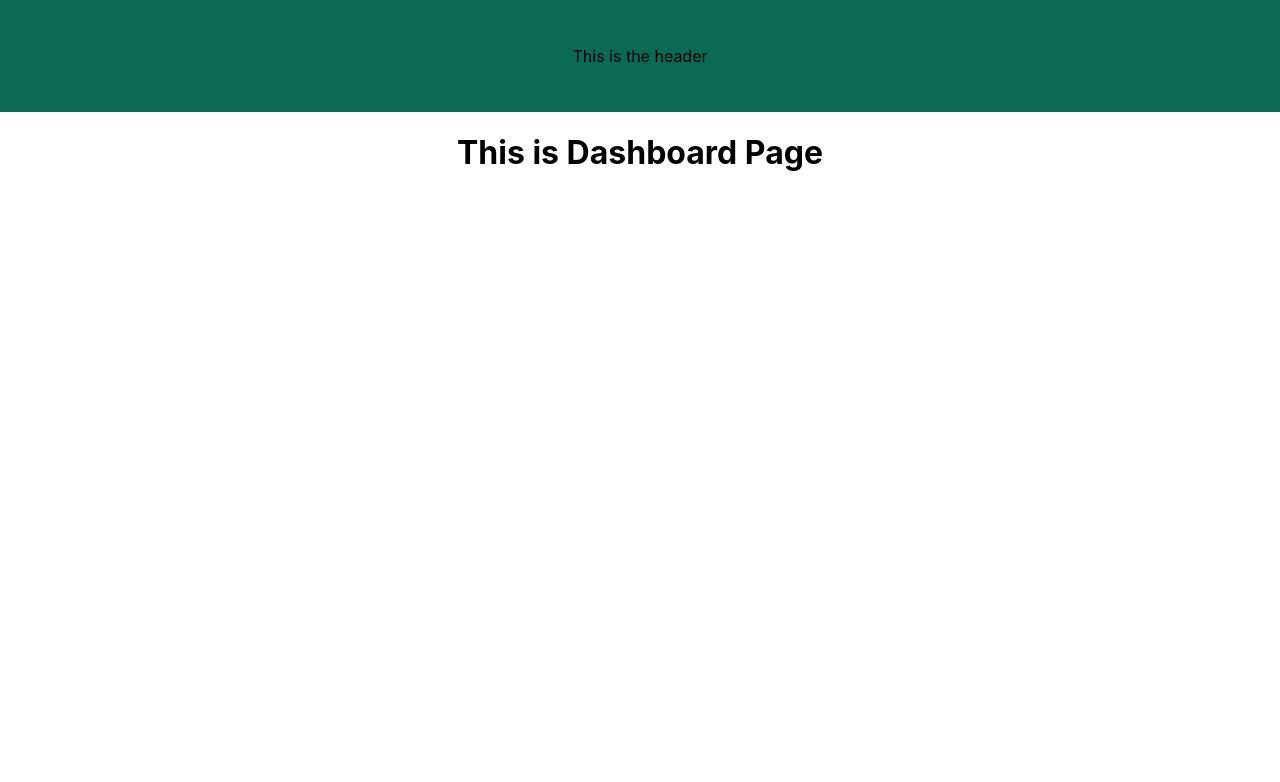
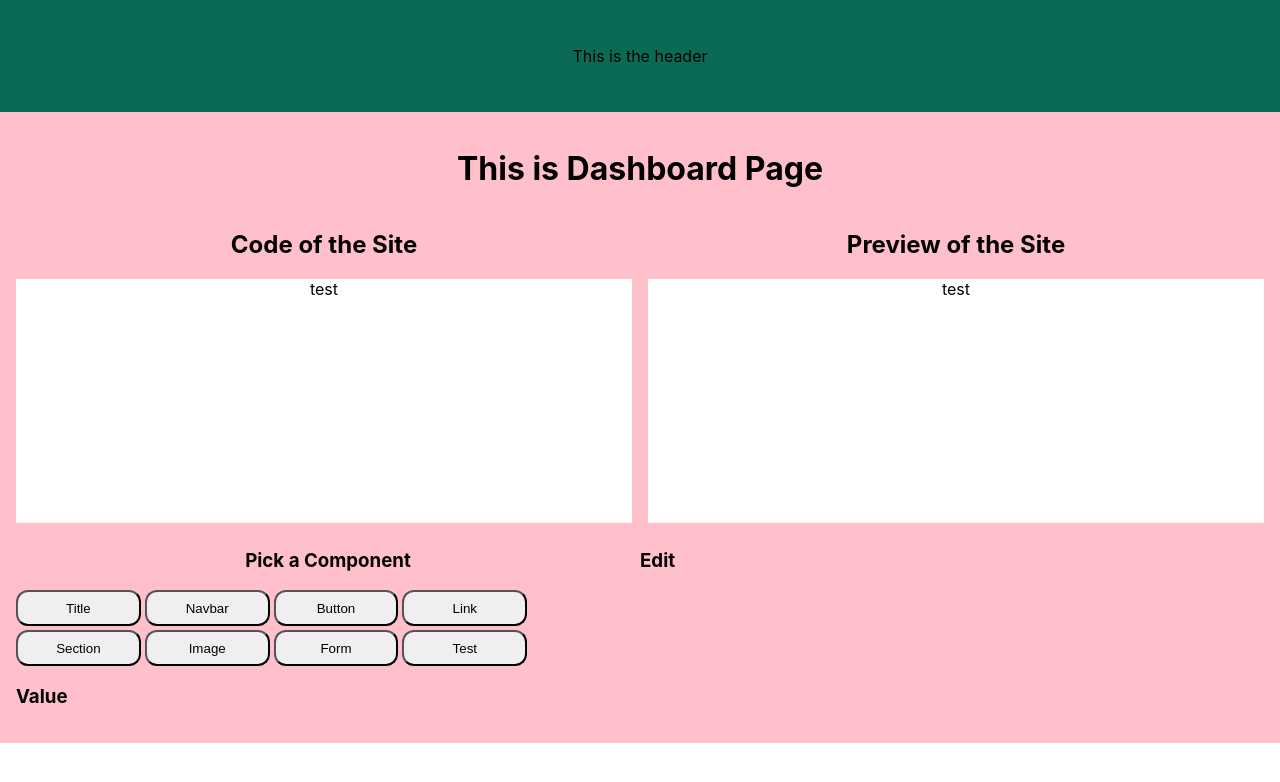
Before and after one commit to macapedi/pluto-web, a React (Create React App) app: page /dashboard in a window 1280 px wide. Shown: the top 782 px of the page. Built offline with nearby package versions, Linux system fonts and the light colour scheme.

Commit message:
added buttons in the page

```diff
--- a/src/pages/DashboardPage/DashboardPage.js
+++ b/src/pages/DashboardPage/DashboardPage.js
@@ -4,6 +4,50 @@ function DashboardPage() {
   return (
     <div className="dashboard">
       <h1>This is Dashboard Page</h1>
+      <section className='main'>
+        <div className='code-container'>
+          <h2 className='code-container__title'>Code of the Site</h2>
+          <div className='code-container__code'>
+            test
+
+          </div>
+        </div>
+        <div className='preview-container'>
+          <h2 className='preview-container__title'>Preview of the Site</h2>
+          <div className='preview-container__html'>
+            test
+          </div>
+        </div>
+
+      </section>
+      <section className='input'>
+        <div className='input__main'>
+          <div className='input__main-buttons'>
+            <h3 className='input__main-title'>Pick a Component</h3>
+            <div className='input__main-buttons-list'>
+              <button className='input__main-buttons-list-button'>Title</button>
+              <button className='input__main-buttons-list-button'>Navbar</button>
+              <button className='input__main-buttons-list-button'>Button</button>
+              <button className='input__main-buttons-list-button'>Link</button>
+              <br></br>
+              <button className='input__main-buttons-list-button'>Section</button>
+              <button className='input__main-buttons-list-button'>Image</button>
+              <button className='input__main-buttons-list-button'>Form</button>
+              <button className='input__main-buttons-list-button'>Test</button>
+            </div>
+          </div>
+          <div className='input__main-input'>
+            <h3 className='input__main-input-title'>Value</h3>
+            <div className='input__main-input-container'>
+              {/* going to need the form here */}
+            </div>
+          </div>
+        </div>
+        <div className='input__crud'>
+          <h3 className='input__crud-title'>Edit</h3>
+          <div className='input__crud-buttons-list'></div>
+        </div>
+      </section>
     </div>
   );
 }
--- a/src/pages/DashboardPage/DashboardPage.scss
+++ b/src/pages/DashboardPage/DashboardPage.scss
@@ -0,0 +1,66 @@
+.dashboard{
+    height: 100%;
+    background-color: pink;
+    padding: 1rem;
+}
+
+.main {
+    display: flex;
+    justify-content: space-evenly;
+    height: 20rem;
+    gap: 1rem;
+}
+
+.code-container {
+    width: 50%;
+    height: 85%;
+    &__code {
+        background-color: white;
+        height: 90%;
+        width: 100%;
+    }
+}
+
+.preview-container {
+    width: 50%;
+    height: 85%;
+    &__html {
+        background-color: white;
+        height: 90%;
+        width: 100%;
+    }
+}
+
+.input{
+    display: flex;
+    justify-content: space-between;
+    &__main{
+        display: flex;
+        flex-direction: column;
+        align-items: flex-start;
+        width: 50%;
+        &-buttons{
+            display: flex;
+            flex-direction: column;
+            width: 100%;
+
+            &-list{
+                display: flex;
+                gap: 0.25rem;
+                flex-wrap: wrap;
+                &-button{
+                    width: 20%;
+                    height: 2.25rem;
+                    border-radius: 0.75rem;
+                }
+            }
+        }
+    }
+
+    &__crud{
+        display: flex;
+        flex-direction: column;
+        align-items: flex-start;
+        width: 50%;
+    }
+}
```
